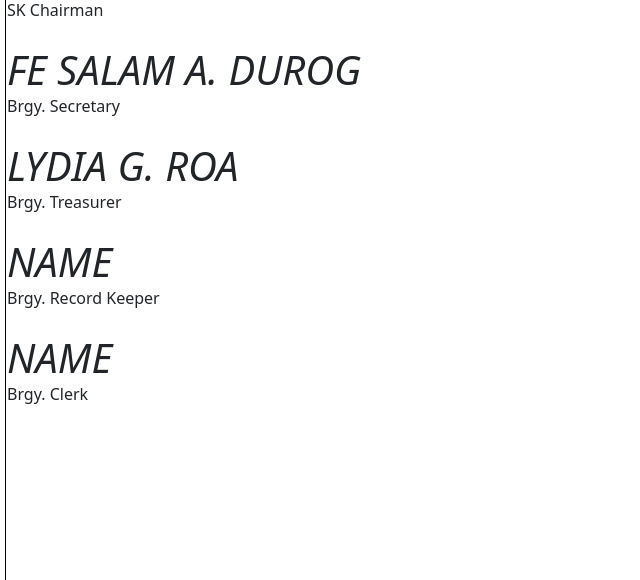
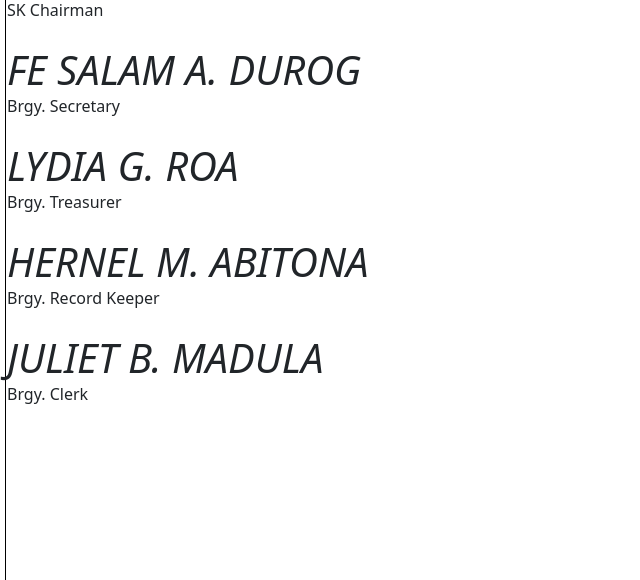
Before and after one commit to syntaxboybe/BESS, a Django app: template templates/ClearanceManagement/clearance_pdf.html in a window 1280 px wide. Shown: the part 1372-1952 px from the top of the page, without its empty margins (0-640 px from the left). Run offline with Django 3.2, Linux system fonts and the light colour scheme; the template is opened without the code that fills it, so the values that code supplies are empty; some libraries are stand-ins or nearby versions.

Commit message:
fix(info): info input change

```diff
--- a/templates/ClearanceManagement/clearance_pdf.html
+++ b/templates/ClearanceManagement/clearance_pdf.html
@@ -124,10 +124,10 @@
                 <h1><i>LYDIA G. ROA</i></h1>
                 <p>Brgy. Treasurer</p>
                 <br>
-                <h1><i>NAME</i></h1>
+                <h1><i>HERNEL M. ABITONA</i></h1>
                 <p>Brgy. Record Keeper</p>
                 <br>
-                <h1><i>NAME</i></h1>
+                <h1><i>JULIET B. MADULA</i></h1>
                 <p>Brgy. Clerk</p>
                 <br><br><br><br><br><br><br><br><br><br>
             </td>
--- a/templates/UsersideTemplate/about.html
+++ b/templates/UsersideTemplate/about.html
@@ -34,9 +34,7 @@
                 <br>-MSUN-Integrated Developmental School
                 <br>-Naawan Central School
                 <br>
-                <br>Barangay Chairman:
-                <br>NAME</p>
-        </div>
+         </div>
     </div>
 </div>
 
```
